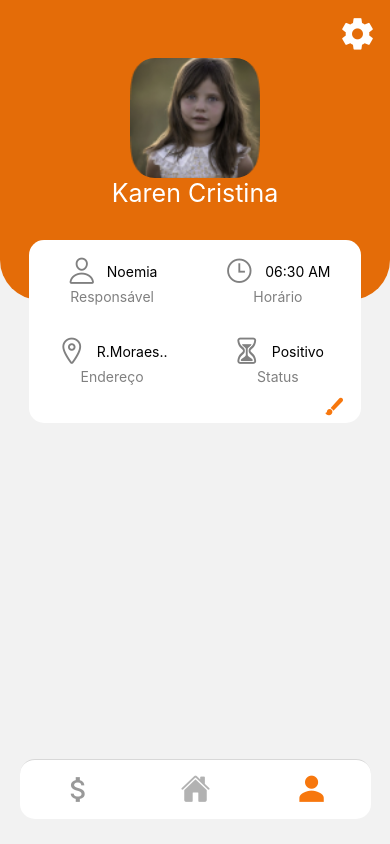
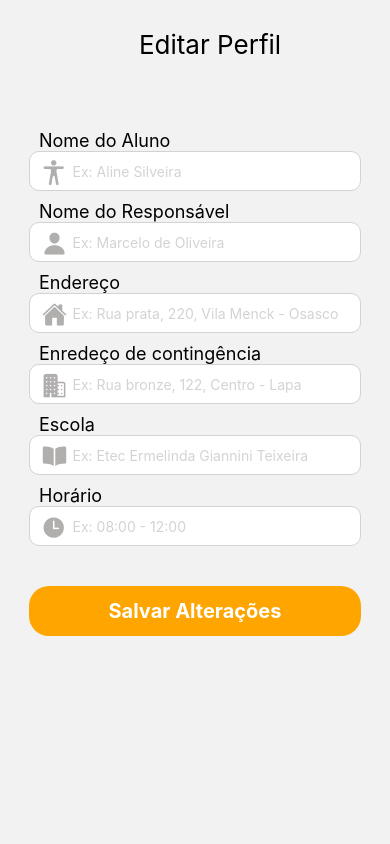
Before and after one commit to alexandy7/VanGo, a React Native app: screen /MeuPerfil in a window 390 px wide. Built offline with nearby package versions, Linux system fonts and the light colour scheme.

Commit message:
telas e componentes

```diff
--- /dev/null
+++ b/Src/Componentes/Common/CardTurma.jsx
@@ -0,0 +1,93 @@
+import React from "react";
+import { View, StyleSheet, Text, TouchableOpacity } from "react-native";
+import { Ionicons } from '@expo/vector-icons'
+
+export default function CardTurma({nome, chave, horarioinic,horariofin}) {
+
+    return(
+        <View style={styles.container}>
+            <View style={styles.divsuperior}>
+                <Text style={styles.titulo}>{nome}</Text>
+                <Text style={styles.txtsecundario}>{chave}</Text>
+            </View>
+
+            <View style={styles.divinferior}>
+                <View style={styles.juncao1}>
+                    <Ionicons name='time' size={20} color='orange'/>
+                    <Text style={styles.info}>{horarioinic} - {horariofin}</Text>
+                </View>
+
+                <View style={styles.juncao2}>
+                    <Ionicons name='key' size={20} color='orange'/>
+                    <Text style={styles.info}>{"#123002"}</Text>
+                </View>
+            </View>
+
+        </View>
+    )
+}
+
+const styles = StyleSheet.create({
+
+    container: {
+        height: 100,
+        width: "80%",
+        borderWidth: 1,
+        borderRadius: 30,
+        borderColor: "orange",
+        marginTop: 25,
+        alignSelf: "center",
+        display: "flex",
+        backgroundColor: "white",
+        elevation: 5,
+        marginBottom: 20
+    },
+
+    divsuperior: {
+        display: "flex",
+        flexDirection: "row",
+        justifyContent: "space-between",
+        alignItems: "flex-end",
+        height: "50%",
+        width: "100%",
+    },
+
+    divinferior: {
+        display: "flex",
+        flexDirection: "row",
+        justifyContent: "space-between",
+        alignItems: "flex-start",
+        height: "50%",
+        width: "100%"
+    },
+
+    titulo: {
+        fontSize: 21,
+        marginLeft: "5%",
+        marginBottom: "1%"
+    },
+
+    txtsecundario: {
+        fontSize: 18,
+        color: "orange",
+        marginRight: "5%",
+        marginBottom: "1%"
+    },
+
+    info: {
+        fontSize: 17,
+        color: "gray"
+    },
+
+    juncao1: {
+        display: "flex",
+        flexDirection: "row",
+        marginLeft: "5%"
+    },
+
+    juncao2: {
+        display: "flex",
+        flexDirection: "row",
+        marginRight: "5%"
+    }
+})
--- /dev/null
+++ b/Src/Componentes/Common/InputEdicao.jsx
@@ -0,0 +1,55 @@
+import React from "react";
+import { View, StyleSheet, Text} from "react-native";
+import { Ionicons } from '@expo/vector-icons'
+import { TextInput } from "react-native";
+
+export default function InputEdicao({icone, dado}) {
+
+    return(
+        <View style={styles.container}>
+
+            <View style={styles.divicon}>
+                <Ionicons style={styles.icon} name={icone} size={25} color="#b1aeae"/>
+            </View>
+
+                <TextInput placeholder={dado} placeholderTextColor= "lightgray" style={styles.input}></TextInput>
+
+        </View>
+    )
+}
+
+const styles = StyleSheet.create({
+    container: {
+        height: 40,
+        width: "85%",
+        borderWidth: 1,
+        borderRadius: 10,
+        borderWidth: 1,
+        borderColor: "lightgray",
+        backgroundColor: "white",
+        elevation: 3,
+        display: "flex",
+        paddingLeft: "3%",
+        paddingRight: "3%",
+        flexDirection: "row",
+        justifyContent: "flex-start",
+        alignSelf: "center",
+        marginBottom: 10
+    },
+
+    divicon: {
+        display: "flex",
+        justifyContent: "center",
+        width: "10%",
+    },
+
+    input: {
+        fontSize: 14,
+        width: "90%"
+    },
+
+    icon: {
+        top: 1
+    }
+
+})
--- /dev/null
+++ b/Src/Componentes/Common/InserirMotorista.jsx
@@ -0,0 +1,84 @@
+import React from "react";
+import { View, StyleSheet, Text, TouchableOpacity } from "react-native";
+import { Ionicons } from '@expo/vector-icons'
+import { TextInput } from "react-native";
+
+export default function InserirMotorista({valor, evento}) {
+
+    return(
+        <View style={styles.container}>
+            <View style={styles.divtexto}>
+                <Text style={styles.texto}>Digite o código do</Text>
+                <Text style={styles.texto}>Motorista</Text>
+            </View>
+
+            <View style={styles.divinput}>
+                <View style={styles.juncaoinput}>
+                    <TextInput placeholder={"Exemplo: #032843"} placeholderTextColor= "lightgray" style={styles.input} value={valor}></TextInput>
+                    <TouchableOpacity onPress={evento}>
+                        <Ionicons style={styles.icon} name={"chevron-forward-sharp"} size={30} color="#b1aeae"/>
+                    </TouchableOpacity>
+                </View>
+            </View>
+        </View>
+    )
+}
+
+const styles = StyleSheet.create({
+
+    container: {
+        height: 150,
+        width: "85%",
+        borderRadius: 45,
+        alignSelf: "center",
+        elevation: 10,
+        backgroundColor: "white"
+    },
+
+    divtexto:{
+        display: "flex",
+        flexDirection: "column",
+        justifyContent: "center",
+        height: "50%",
+        width: "100%",
+        alignItems: "center"
+    },
+
+    texto:{
+        fontSize: 23,
+    },
+
+    divinput: {
+        height: "50%",
+        width: "100%",
+        alignSelf: "center",
+        display: "flex",
+        justifyContent: "center",
+        flexDirection: "row"
+    },
+
+    juncaoinput: {
+        height: 40,
+        width: "80%",
+        borderWidth: 1,
+        borderRadius: 10,
+        borderWidth: 1,
+        borderColor: "lightgray",
+        backgroundColor: "white",
+        elevation: 3,
+        paddingLeft: "5%",
+        paddingRight: "3%",
+        display: "flex",
+        flexDirection: "row",
+        justifyContent: "space-between"
+    },
+
+    input: {
+        fontSize: 18,
+        width: "70%"
+    },
+
+    icon: {
+        top: 3
+    }
+})
--- a/Src/Componentes/Common/Perfil.jsx
+++ b/Src/Componentes/Common/Perfil.jsx
@@ -28,7 +28,8 @@ const styles = StyleSheet.create(
             backgroundColor: "#E46C08",
             borderBottomRightRadius: 40,
             borderBottomLeftRadius: 40,
-            height: 300
+            height: 300,
+            blurView: 10
         },
 
         config: {
--- a/Src/Navegacoes/Navegacoes.js
+++ b/Src/Navegacoes/Navegacoes.js
@@ -16,6 +16,7 @@ import { View, StyleSheet, Text, Image } from "react-native";
 import ConfigDoMoto from "../Pages/ConfigDoMoto/ConfigDoMoto";
 import NotificaMoto from "../Pages/NotificaMoto/NotificaMoto";
 import HomeCliente from "../Pages/HomeCliente/HomeCliente";
+import EditarCliente from "../Pages/EditarCliente/EditarCliente";
 
 
 const Tab = createBottomTabNavigator();
@@ -63,7 +64,7 @@ function TabBarNavigator() {
 
       <Tab.Screen
         name="Home"
-        component={Home}
+        component={HomeCliente}
         options={{
           headerShown: false,
           tabBarIcon: ({ color, size, focused }) => {
@@ -104,7 +105,8 @@ export default function AppNavigator() {
 
 
     <Stack.Navigator>
-      {/* <Stack.Screen name="Login" component={Login}  options={{headerShown: false}}/> */}
+      <Stack.Screen name="EditarCliente" component={EditarCliente}  options={{headerShown: false}}/>
+      <Stack.Screen name="Login" component={Login}  options={{headerShown: false}}/>
       <Stack.Screen name="TabBarScreen" component={TabBarNavigator}  options={{headerShown: false}}/>
       <Stack.Screen name="Cadastro" component={Cadastro}  options={{headerShown: false}}/>
       <Stack.Screen name="CadastroEscola" component={CadastroEscola}  options={{headerShown: false}}/>
--- /dev/null
+++ b/Src/Pages/EditarCliente/EditarCliente.jsx
@@ -0,0 +1,107 @@
+import React from "react";
+import { View, Text, StyleSheet, ScrollView, TouchableOpacity } from "react-native";
+import { Ionicons } from '@expo/vector-icons'
+import { useNavigation } from "@react-navigation/native";
+import InputEdicao from "../../Componentes/Common/InputEdicao";
+
+export default function EditarCliente() {
+
+    const navigation = useNavigation();
+
+    const irPerfil = () => {
+        navigation.navigate('TabBarScreen')
+    }
+
+    return(
+        <View style={styles.main}>
+            <View style={styles.header}>
+                <TouchableOpacity style={styles.seta} onPress={irPerfil}>
+                    <Ionicons name="chevron-back-outline" size={30}/>
+                 </TouchableOpacity>
+
+                <Text style={styles.titulo}>Editar Perfil</Text>
+            </View>
+
+            <Text style={styles.tituloform}>Nome do Aluno</Text>
+            <InputEdicao icone={"body"} dado={"Ex: Aline Silveira"}/>
+
+            <Text style={styles.tituloform}>Nome do Responsável</Text>
+            <InputEdicao icone={"person"} dado={"Ex: Marcelo de Oliveira"}/>
+
+            <Text style={styles.tituloform}>Endereço</Text>
+            <InputEdicao icone={"home"} dado={"Ex: Rua prata, 220, Vila Menck - Osasco"}/>
+
+            <Text style={styles.tituloform}>Enredeço de contingência</Text>
+            <InputEdicao icone={"business"} dado={"Ex: Rua bronze, 122, Centro - Lapa"}/>
+
+            <Text style={styles.tituloform}>Escola</Text>
+            <InputEdicao icone={"book"} dado={"Ex: Etec Ermelinda Giannini Teixeira"}/>
+
+            <Text style={styles.tituloform}>Horário</Text>
+            <InputEdicao icone={"time"} dado={"Ex: 08:00 - 12:00"}/>
+
+            <TouchableOpacity>
+                <View style={styles.botao}>
+                    <Text style={styles.texto}>Salvar Alterações</Text>
+                </View>
+            </TouchableOpacity>
+
+        </View>
+    )
+
+}
+
+const styles = StyleSheet.create({
+
+    main: {
+        flex: 0,
+        backgroundColor: '#EFEFEF',
+    },
+
+    header: {
+        display: "flex",
+        flexDirection: "row",
+        height: 80,
+        alignItems: "center",
+        position: "relative",
+        justifyContent: "center",
+        marginBottom: 50
+    },
+
+    seta: {
+        position: "relative",
+        right: "80%",
+        top: "5%"
+    },
+
+    titulo: {
+        fontSize: 26,
+        position:"relative",
+        alignSelf: "center",
+        top: "5%"
+    },
+
+    tituloform: {
+        fontSize: 18,
+        marginLeft: "10%"
+    },
+
+    botao: {
+        height: 50,
+        width: "85%",
+        alignSelf: "center",
+        backgroundColor: "orange",
+        marginTop: 30,
+        display: "flex",
+        alignItems: "center",
+        justifyContent: "center",
+        borderRadius: 20,
+        elevation: 5
+    },
+
+    texto: {
+        fontSize: 20,
+        fontWeight: "bold",
+        color: "white"
+    }
+})
--- a/Src/Pages/PerfilCliente/PerfilCliente.jsx
+++ b/Src/Pages/PerfilCliente/PerfilCliente.jsx
@@ -5,6 +5,7 @@ import Perfil from "../../Componentes/Common/Perfil";
 import InfoPerfil from "../../Componentes/Common/InfoPerfil";
 import PincelEditar from "../../Componentes/Common/PincelEditar";
 import styles from "./PerfilCliente.modules.jsx"
+import InserirMotorista from "../../Componentes/Common/InserirMotorista";
 
 export default function PerfilCliente() {
 
@@ -19,7 +20,6 @@ export default function PerfilCliente() {
 
     return (
         <View>
-
             <Perfil
                 evento={irConfig}
                 fotoUser={require('../../../assets/UserPhoto.png')}
@@ -60,10 +60,8 @@ export default function PerfilCliente() {
                     <PincelEditar img={require('../../../assets/pincel.png')}></PincelEditar>
                 </View>
             </View>
-<View>
 
-</View>
-
+            <InserirMotorista></InserirMotorista>
 
         </View>
     )
--- a/Src/Pages/PerfilCliente/PerfilCliente.modules.jsx
+++ b/Src/Pages/PerfilCliente/PerfilCliente.modules.jsx
@@ -11,7 +11,7 @@ const styles = StyleSheet.create(
             borderRadius: 15,
             width: "85%",
             bottom: 60,
-            elevation: 10
+            elevation: 10,
         },
 
         cima:{
@@ -31,7 +31,7 @@ const styles = StyleSheet.create(
             position: "relative",
             alignSelf: "flex-end",
             right: "5%",
-            bottom: "3%"
+            bottom: 10
         },
 
 
--- a/package.json
+++ b/package.json
@@ -10,11 +10,13 @@
   },
   "dependencies": {
     "@expo/webpack-config": "^18.0.1",
+    "@react-native-community/blur": "^4.3.2",
     "@react-navigation/bottom-tabs": "^6.5.7",
     "@react-navigation/native": "^6.1.6",
     "@react-navigation/stack": "^6.3.16",
     "axios": "^1.4.0",
     "expo": "~48.0.15",
+    "expo-blur": "~12.2.2",
     "expo-status-bar": "~1.4.4",
     "install": "^0.13.0",
     "react": "18.2.0",
```
Also changed, not shown: Src/Pages/HomeCliente/HomeCliente.jsx (+9 -0 lines), 1 other file (tests, documents, lock files or other folders).
